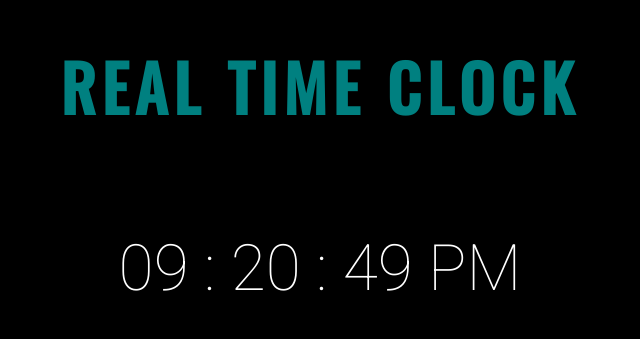
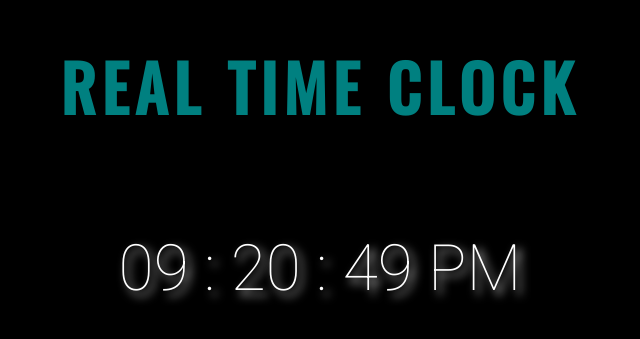
Before and after one commit to mrtarikozturk/real-time-clock-app, a plain HTML site: page index.html in a window 1280 px wide. Shown: the part 153-492 px from the top of the page, without its empty margins (320-960 px from the left). Drawn offline with nearby package versions, Linux system fonts and the light colour scheme.

Commit message:
Update README.md

```diff
--- a/style.css
+++ b/style.css
@@ -31,4 +31,5 @@ h1{
    text-align: center;
    font-family: 'Roboto', sans-serif;
    margin-top: 30%;
+   text-shadow: 5px 5px 10px rgb(247, 247, 247) ;
 }
```
Also changed, not shown: 1 other file.
